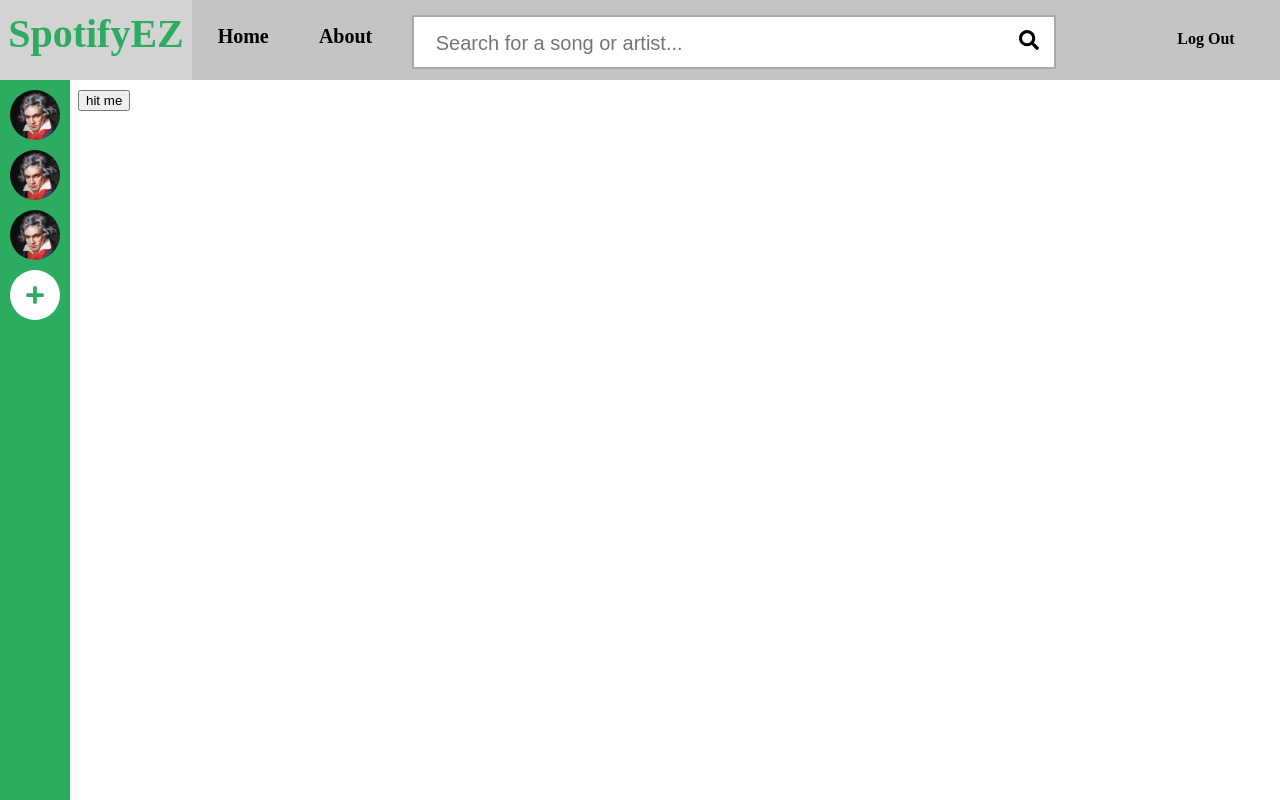
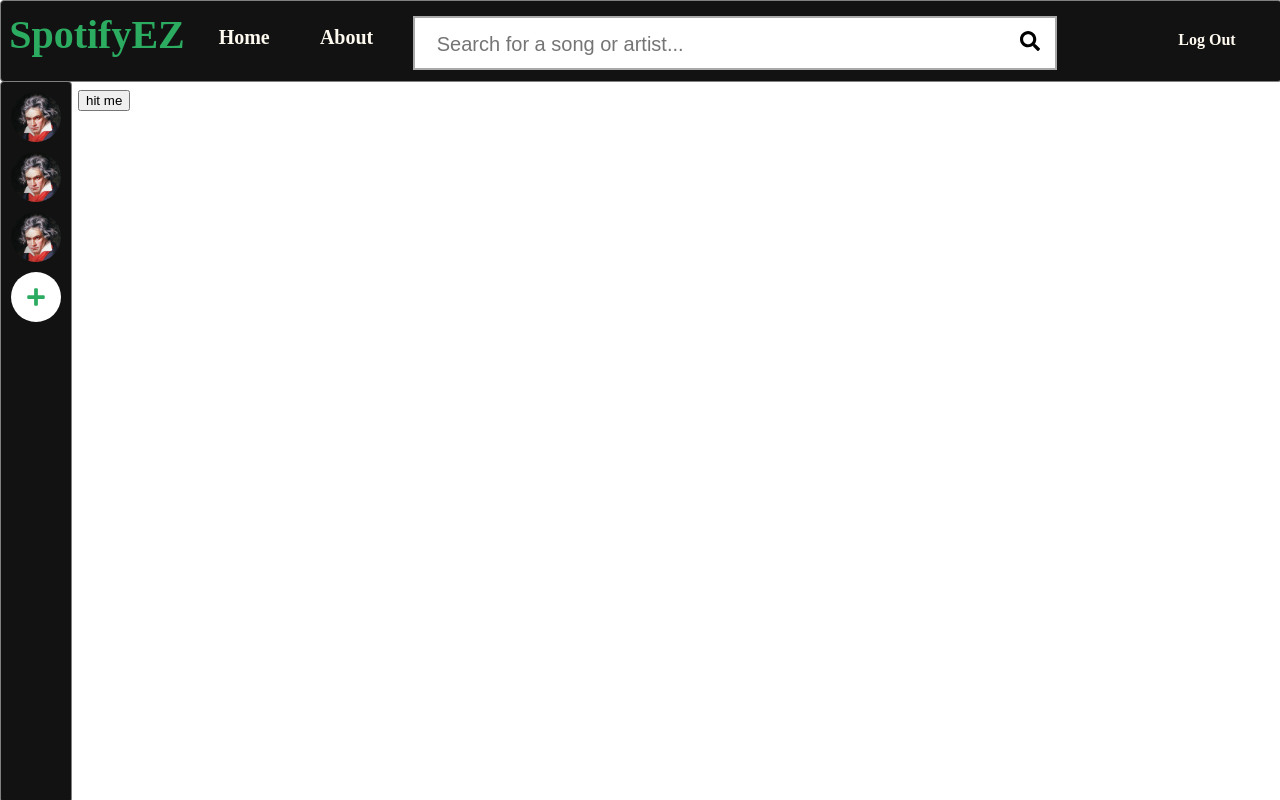
Before and after one commit to cebrab/SpotifyEZ, a Next.js app: page / in a window 1280 px wide. Built offline with nearby package versions, Linux system fonts and the light colour scheme.

Commit message:
fixed sidebar overlaying nav bar

```diff
--- a/components/Navbar.js
+++ b/components/Navbar.js
@@ -87,7 +87,11 @@
         top: 0;
         left: 0;
         position: fixed;
-        background-color: ${colors.gray};
+        background-color: #121212;
+        border-style: solid;
+        border-width: 1px;
+        border-color: grey;
+        border-radius: 4px;
     `;
 
     //Parent styles for all links on the Navbar
@@ -95,11 +99,11 @@
         padding-top: 25px;
         height: calc(100% - 25px); //subtract the padding;
         width: 8%;
-
+        border-radius: 2px;
         font-weight: bold;
         font-size: 20px;
         text-align: center;
-        color: black;
+        color: floralwhite;
         text-decoration: none;
         float: left;
 
--- a/components/Sidebar.js
+++ b/components/Sidebar.js
@@ -12,11 +12,16 @@
     position: absolute;
     height: calc(100% - 90px);
     width: 70px;
-    left: 0;
-    top: 80px;
+    position: fixed;
+    z-index: 1;
+    top: 81px;
+    left: 0px;
     padding-top: 10px;
-
-    background-color: ${colors.darkGreen};
+    border-style: solid;
+    border-width: 1px;
+    border-color: grey;
+    border-radius: 4px;
+    background-color: #121212;
     color: white;
 
 `;
--- a/pages/TestHalfPagePlaylist.js
+++ b/pages/TestHalfPagePlaylist.js
@@ -1,5 +1,6 @@
 /** @jsxImportSource @emotion/react */
 import HalfPagePlaylist from '../components/HalfPagePlaylist'
+import Layout from '../components/Layout';
 import Navbar from '../components/Navbar'
 import Sidebar from '../components/Sidebar'
 import styled from '@emotion/styled';
@@ -8,7 +9,7 @@
 export default function TestHalfPagePlaylist() {
   return(
     <>
-
+    <Layout>
       <style global jsx>{`
       html,
       body,
@@ -24,7 +25,7 @@
       }
     `}</style>
       <HalfPagePlaylist/>
-
+    </Layout>
     </>
   );
 }
```
